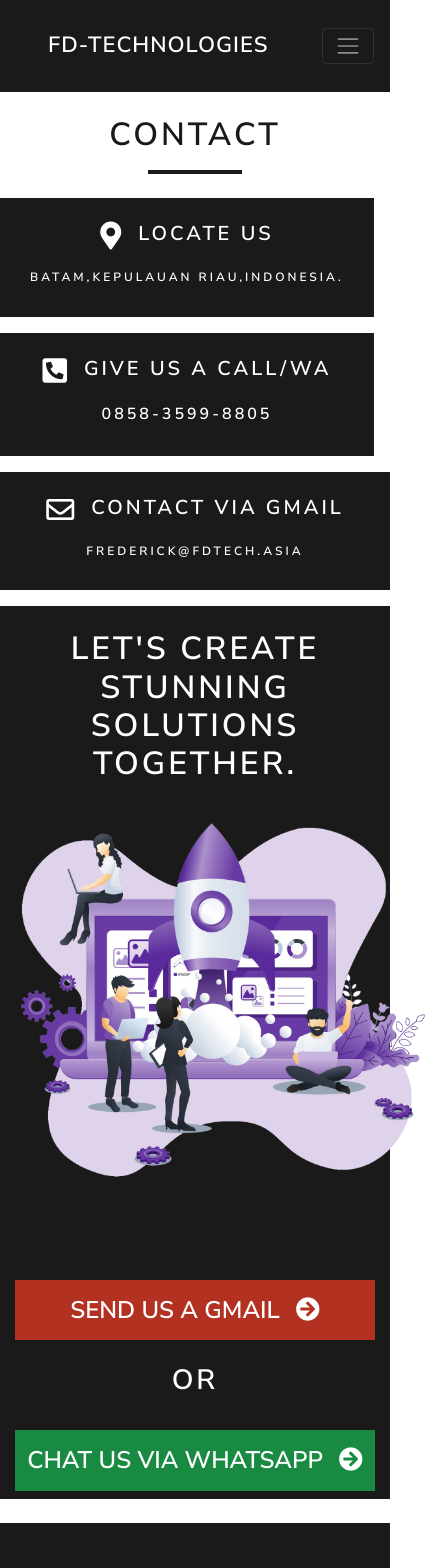
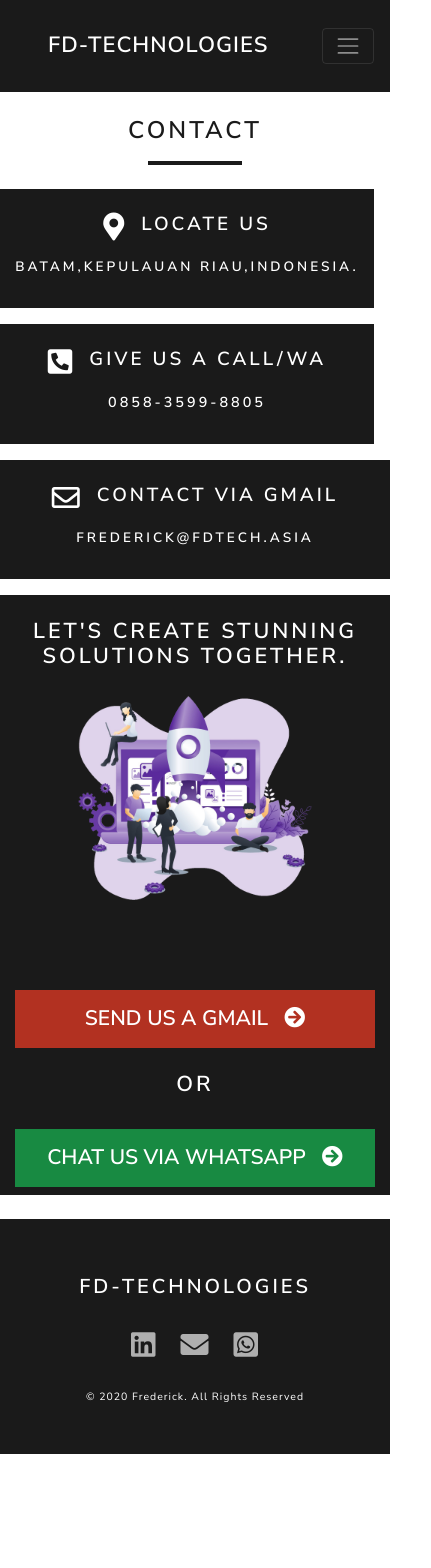
Before and after one commit to Frederick-88/fd-technologies-react, a React (Create React App) app: page /contact in a window 390 px wide. Shown: the top 1568 px of the page, 431 px wide, since content can reach past the window. After the commit the page ends 1454 px from the top, so only its background shows below. Built offline with nearby package versions, Linux system fonts and the light colour scheme.

Commit message:
RESPONSIVE 75%

```diff
--- a/src/components/About/Main.js
+++ b/src/components/About/Main.js
@@ -4,7 +4,7 @@
 
 export default function About() {
   return (
-    <div className="container mb-4">
+    <div className="container mb-4 div-about">
       <h1 className="pt-4 text-center">ABOUT</h1>
       <hr className="underline-hr"></hr>
 
--- a/src/components/Contact/Main.js
+++ b/src/components/Contact/Main.js
@@ -5,7 +5,7 @@
 export default function Contact() {
   return (
     <div>
-      <div className="container text-center">
+      <div className="container text-center contact-media">
         <h1 className="pt-4">CONTACT</h1>
         <hr className="underline-hr"></hr>
 
@@ -44,13 +44,18 @@
       </div>
 
       <div className="bg-primary mb-4">
-        <h1 className=" text-white text-center pt-4">
+        <h2 className=" text-white text-center pt-4 h1">
           Let's create stunning solutions together.
-        </h1>
+        </h2>
         <div className="container">
           <div className="row">
             <div className="col-md-5 col-sm-12">
-              <img src={image} alt="..." style={{ width: "26rem" }} />
+              <img
+                src={image}
+                alt="..."
+                style={{ width: "26rem" }}
+                className="img-contact"
+              />
             </div>
 
             <div className="col-md-7 col-sm-12 pt-5">
--- a/src/components/Footer.js
+++ b/src/components/Footer.js
@@ -2,8 +2,10 @@
 
 export default function Footer() {
   return (
-    <div className="bg-primary text-center pb-5 pt-5">
-      <h1 className="text-white pt-2 pb-2">FD-TECHNOLOGIES</h1>
+    <div className="bg-primary text-center pb-5 pt-5 media-footer">
+      <h1 className="text-white pt-2 pb-2 head header-footer">
+        FD-TECHNOLOGIES
+      </h1>
       <div className="pt-3 pb-4">
         <a
           target="blank"
@@ -21,7 +23,9 @@
           <i class="fab fa-whatsapp-square fa-2x icon-fx pl-4"></i>
         </a>
       </div>
-      <span className="text-white">© 2020 Frederick. All Rights Reserved</span>
+      <span className="text-white span-footer">
+        © 2020 Frederick. All Rights Reserved
+      </span>
     </div>
   );
 }
--- a/src/components/Main.js
+++ b/src/components/Main.js
@@ -12,8 +12,13 @@
     <div>
       <div className="container">
         <div className="row">
-          <div className="col mt-5">
-            <h1 className="pt-5">HI, I'm Frederick.</h1>
+          <div className="col-md-6 col-sm-12">
+            {/* d-none d-sm-block -- buat image ilang klau kecil */}
+            <img src={Photo} className="img-fx" alt="..." />
+          </div>
+
+          <div className="div-intro col-md-6 col-sm-12 mt-5">
+            <h1 className="pt-5 ">HI, I'm Frederick.</h1>
             <h4 className="pt-3">
               I'm an upcoming FullStack Developer. Currently taking Fullstack
               Major on Glints Academy Bootcamp Batam.
@@ -27,15 +32,14 @@
                 </button>
               </a>
               <Link to="/contact">
-                <button type="button" className="btn btn-outline-primary ml-3">
+                <button
+                  type="button"
+                  className="btn btn-outline-primary button-intro ml-3 "
+                >
                   Let's Work Together
                 </button>
               </Link>
             </div>
-          </div>
-
-          <div className="col">
-            <img src={Photo} className="img-fx" alt="..." />
           </div>
         </div>
       </div>
--- a/src/components/style.css
+++ b/src/components/style.css
@@ -59,3 +59,64 @@
   color: #188a42 !important;
   border: none;
 }
+
+@media (max-width: 991.98px) {
+  .button-intro {
+    margin: 0 !important;
+  }
+  .contact-media h4 {
+    font-size: 1.35em !important;
+  }
+  .contact-b-fx {
+    font-size: 1.5em !important;
+  }
+  .contact-b2-fx {
+    font-size: 1.5em !important;
+  }
+  div {
+    text-align: center;
+    /* padding: 0.25rem !important; */
+  }
+  .div-intro {
+    margin-top: 0 !important;
+    padding-top: 0 !important;
+    margin-bottom: 2rem;
+  }
+  .div-about {
+    text-align: left !important;
+  }
+  h1 {
+    font-size: 1.5rem !important;
+  }
+  h2 {
+    font-size: 1.35rem !important;
+  }
+  h3 {
+    font-size: 1.15rem !important;
+  }
+  h4 {
+    font-size: 1rem !important;
+  }
+  h5 {
+    font-size: 0.9rem !important;
+  }
+  h6 {
+    font-size: 0.85rem !important;
+  }
+  .header-footer {
+    font-size: 1.25rem !important;
+  }
+  .img-fx {
+    width: 15rem !important;
+  }
+  .img-contact {
+    width: 15rem !important;
+  }
+  .span-footer {
+    font-size: 0.75em;
+  }
+  .media-footer {
+    padding: 0 !important;
+    margin: 0 !important;
+  }
+}
```
